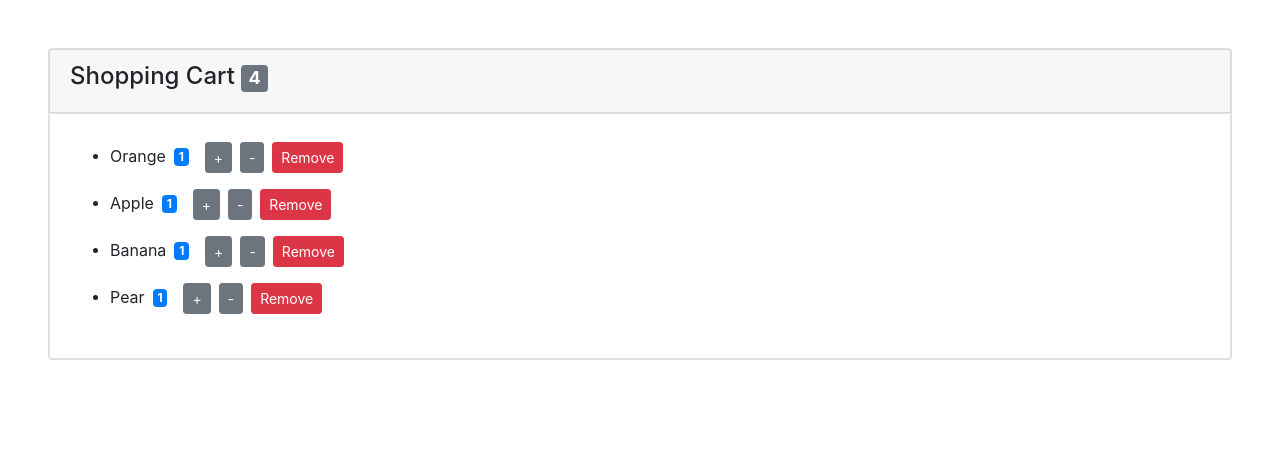
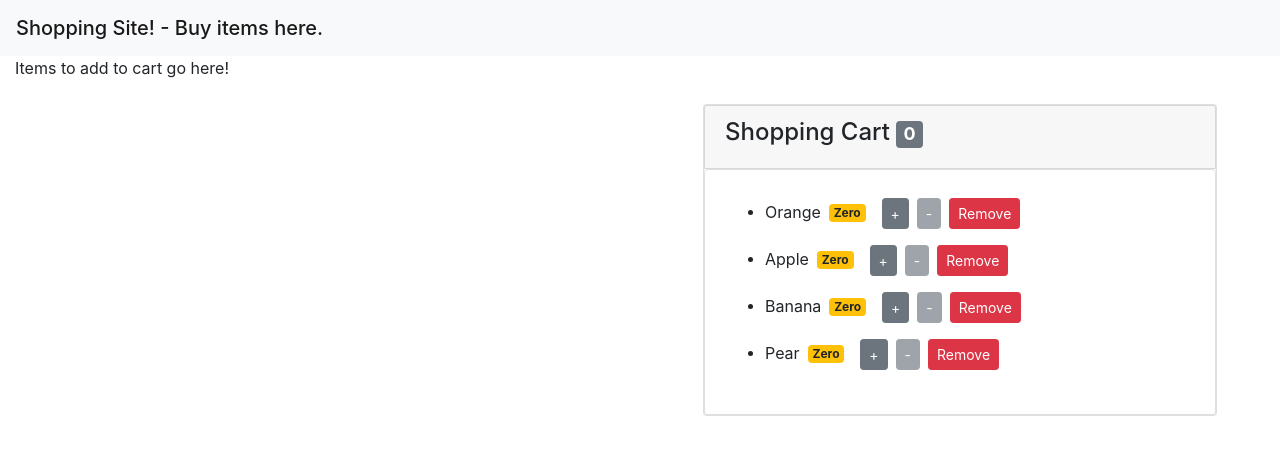
Before and after one commit to OPSJono/react-counter, a React (Create React App) app: page / in a window 1280 px wide. Shown: the top 454 px of the page. Built offline with nearby package versions, Linux system fonts and the light colour scheme.

Commit message:
Refactored the state out to the App parent.
Now we can begin adding items to add into the cart, instead of them being hard coded.

```diff
--- a/src/App.js
+++ b/src/App.js
@@ -1,21 +1,119 @@
-import React from "react";
+import React, { Component } from "react";
 import logo from "./logo.svg";
 import "./App.css";
 
-function App() {
-  return (
-    <div className="App">
-      <header className="App-header">
-        <img src={logo} className="App-logo" alt="logo" />
-        <p>
-          Edit <code>src/App.js</code> and save to reload.
-        </p>
-        <a className="App-link" href="https://reactjs.org" target="_blank" rel="noopener noreferrer">
-          Learn React
-        </a>
-      </header>
-    </div>
-  );
+import NavBar from "./components/navbar";
+import Cart from "./components/cart";
+
+class App extends Component {
+  state = {
+    cart: {
+      count: 0,
+      items: []
+    },
+    products: []
+  };
+
+  //   constructor() {
+  //     super();
+  //   }
+
+  componentDidMount = () => {
+    // Ajax call to load available items into the main view.
+    const products = [
+      { id: 1, name: "Orange", count: 10 },
+      { id: 2, name: "Apple", count: 4 },
+      { id: 3, name: "Banana", count: 5 },
+      { id: 4, name: "Pear", count: 100 }
+    ];
+
+    // Ajax/cookies to load items into the current cart.
+    const cart = {
+      items: [
+        { id: 1, name: "Orange", count: 0 },
+        { id: 2, name: "Apple", count: 0 },
+        { id: 3, name: "Banana", count: 0 },
+        { id: 4, name: "Pear", count: 0 }
+      ]
+    };
+
+    this.setState({ products });
+    this.setState({ cart });
+  };
+
+  renderTotalCount = () => {
+    const { items } = this.state.cart;
+
+    const count = items.filter(item => item.count > 0).length;
+
+    return count;
+  };
+
+  handleIncrement = product => {
+    let items = [...this.state.cart.items];
+    const index = items.indexOf(product);
+
+    items[index].count++;
+    const cart = { items };
+
+    this.setState({ cart });
+  };
+
+  handleDecrement = product => {
+    let items = [...this.state.cart.items];
+    const index = items.indexOf(product);
+
+    items[index].count--;
+    const cart = { items };
+
+    this.setState({ cart });
+  };
+
+  handleDelete = product => {
+    const items = [...this.state.cart.items].filter(item => item.id !== product.id);
+    const cart = { items };
+
+    this.setState({ cart });
+  };
+
+  handleAdd = product => {
+    let items = [...this.state.cart.items];
+
+    // TODO: If item already in cart, increment count by 1.
+    // TODO: Be able to choose how many of an item to add to the cart.
+    const item = { id: product.id, name: product.name, count: 1 };
+
+    items.push(item);
+
+    const cart = { items };
+
+    this.setState({ cart });
+  };
+
+  render() {
+    return (
+      <React.Fragment>
+        <NavBar />
+        <div className="container-fluid">
+          <div className="row">
+            <div className="col-8 col-lg-6">
+              <p>Items to add to cart go here!</p>
+            </div>
+            <div className="col-4 col-lg-6">
+              <Cart
+                cart={this.state.cart}
+                renderTotalCount={this.renderTotalCount}
+                onIncrement={this.handleIncrement}
+                onDecrement={this.handleDecrement}
+                onDelete={this.handleDelete}
+                onAdd={this.handleAdd}
+              />
+            </div>
+          </div>
+        </div>
+      </React.Fragment>
+    );
+  }
 }
 
 export default App;
--- a/src/components/cart.jsx
+++ b/src/components/cart.jsx
@@ -2,81 +2,21 @@ import React, { Component } from "react";
 import Counter from "./counter";
 
 class Cart extends Component {
-  state = {
-    items: []
-  };
-
-  //   constructor() {
-  //     super();
-  //   }
-
-  componentDidMount = () => {
-    // Ajax call to load items into the cart
-    const items = [
-      { id: 1, name: "Orange", count: 1 },
-      { id: 2, name: "Apple", count: 1 },
-      { id: 3, name: "Banana", count: 1 },
-      { id: 4, name: "Pear", count: 1 }
-    ];
-
-    this.setState({ items });
-  };
-
-  renderTotalCount = () => {
-    const { items } = this.state;
-
-    let count = 0;
-
-    items.forEach(function(value, index) {
-      if (value.count > 0) {
-        count++;
-      }
-    });
-
-    return count;
-  };
-
-  handleIncrement = product => {
-    let items = [...this.state.items];
-    const index = items.indexOf(product);
-
-    items[index].count++;
-
-    this.setState({ items });
-  };
-
-  handleDecrement = product => {
-    let items = [...this.state.items];
-    const index = items.indexOf(product);
-
-    items[index].count--;
-
-    this.setState({ items });
-  };
-
-  handleDelete = product => {
-    const items = [...this.state.items].filter(item => item.id !== product.id);
-
-    this.setState({ items });
-  };
-
   render() {
     return (
-      <React.Fragment>
       <div className="card card-primary m-5">
         <div className="card card-header">
           <h4>
-              Shopping Cart <span className="badge badge-secondary badge-sm">{this.renderTotalCount()}</span>
+            Shopping Cart <span className="badge badge-secondary badge-sm">{this.props.renderTotalCount()}</span>
           </h4>
         </div>
         <div className="card card-body">{this.renderItems()}</div>
       </div>
-      </React.Fragment>
     );
   }
 
   renderItems() {
-    const { items } = this.state;
+    const { items } = this.props.cart;
 
     if (items.length === 0) {
       return <p>There are no items in your shopping cart.</p>;
@@ -88,9 +28,9 @@ class Cart extends Component {
           <Counter
             key={item.id}
             product={item}
-            onIncrement={this.handleIncrement}
-            onDecrement={this.handleDecrement}
-            onDelete={this.handleDelete}
+            onIncrement={this.props.onIncrement}
+            onDecrement={this.props.onDecrement}
+            onDelete={this.props.onDelete}
           />
         ))}
       </ul>
--- /dev/null
+++ b/src/components/navbar.jsx
@@ -0,0 +1,15 @@
+import React, { Component } from "react";
+
+class NavBar extends Component {
+  render() {
+    return (
+      <React.Fragment>
+        <nav className="navbar navbar-light bg-light">
+          <span className="navbar-brand mb-0 h1">Shopping Site! - Buy items here.</span>
+        </nav>
+      </React.Fragment>
+    );
+  }
+}
+
+export default NavBar;
--- a/src/index.js
+++ b/src/index.js
@@ -4,9 +4,9 @@ import "./index.css";
 // import App from "./App";
 import "bootstrap/dist/css/bootstrap.css";
 import * as serviceWorker from "./serviceWorker";
-import Cart from "./components/cart";
+import App from "./App";
 
-ReactDOM.render(<Cart />, document.getElementById("root"));
+ReactDOM.render(<App />, document.getElementById("root"));
 
 // If you want your app to work offline and load faster, you can change
 // unregister() to register() below. Note this comes with some pitfalls.
```
Lines whose indentation alone changed are shown as unchanged.
